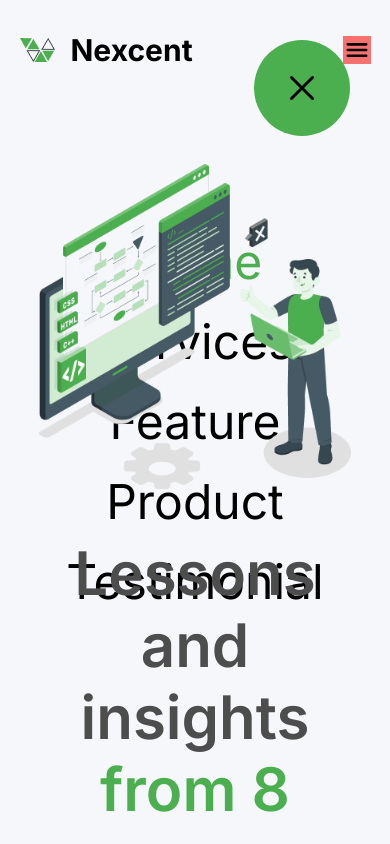
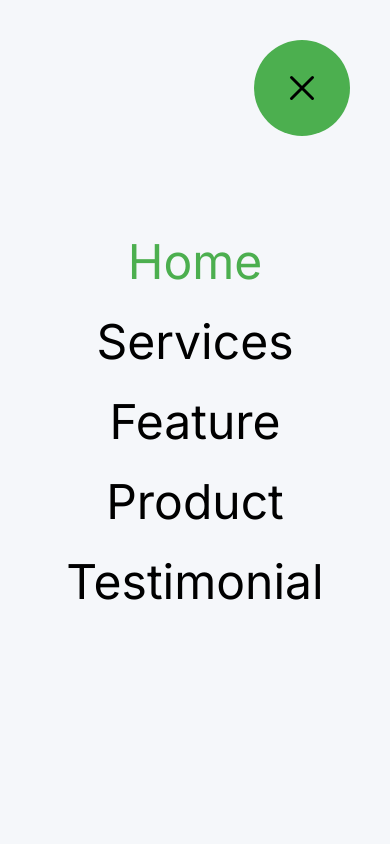
Before and after one commit to moizkhasori/Nexcent-Website, a React (Vite) app: page / in a window 390 px wide. Shown: the top 844 px of the page. Built offline with nearby package versions, Linux system fonts and the light colour scheme.

Commit message:
fixing nav

```diff
--- a/src/Pages/Home/Home.jsx
+++ b/src/Pages/Home/Home.jsx
@@ -8,7 +8,7 @@ import Footer from './Sections/Footer';
 
 const Home = () => {
   return (
-    <div className='overflow-hidden'>
+    <div className='overflow-hidden relative z-10'>
       <Hero />
       <OurClients />
       <ManageCommunity />
--- a/src/Pages/Home/Sections/CommonSection.jsx
+++ b/src/Pages/Home/Sections/CommonSection.jsx
@@ -19,7 +19,7 @@ const CommonSection = ({ variant }) => {
   const CSObj = variant === "v1" ? { ...var1 } : { ...var2 };
 
   return (
-    <section className="w-full min-h-[80vh]">
+    <section className="w-full min-h-[80vh] relative z-10">
       <div className={`w-[80%] min-h-[80vh] py-16 mx-auto flex md:items-center flex-col gap-24 md:gap-12  item-center ${variant === "v1" ? "md:flex-row" : "md:flex-row-reverse"}`}>
         <div className="img-div md:w-2/5 h-full flex justify-center items-center ">
           <img src={CSObj.imgurl} alt="" />
--- a/src/Pages/Home/Sections/Footer.jsx
+++ b/src/Pages/Home/Sections/Footer.jsx
@@ -32,7 +32,7 @@ const iconsArray = [
 
 const Footer = () => {
   return (
-    <div className="w-full min-h-[50vh] bg-gray-800 flex justify-center items-center py-10">
+    <div className="w-full min-h-[50vh] bg-gray-800 flex justify-center items-center py-10 relative z-10">
       <div className="w-[80%] flex flex-col lg:flex-row gap-20 sm:gap-10 lg:gap-0">
         <div className="flex-[3] flex flex-col  justify-around items-center lg:items-start gap-6 lg:gap-10">
           <div className="flex items-center gap-4">
--- a/src/Pages/Home/Sections/HelpingLocal.jsx
+++ b/src/Pages/Home/Sections/HelpingLocal.jsx
@@ -22,7 +22,7 @@ const helpingLocalData = [
 
 const HelpingLocal = () => {
   return (
-    <div className='w-full min-h-[50vh]  flex justify-center items-center bg-neutral py-10 md:py-20'>
+    <div className='w-full min-h-[50vh]  flex justify-center items-center bg-neutral py-10 md:py-20 relative z-10'>
         <div className='w-[80%] h-full  mx-auto flex items-center flex-col lg:flex-row gap-8 lg:gap-0'>
 
             <div className="left 0 h-full w-full flex flex-col justify-center gap-4 ">
--- a/src/Pages/Home/Sections/Hero.jsx
+++ b/src/Pages/Home/Sections/Hero.jsx
@@ -9,7 +9,7 @@ const leftVariants = {
 const Hero = () => {
   return (
     <section className="w-full min-h-[70vh] bg-neutral">
-      <div className="w-[80%] min-h-[70vh] py-16 mx-auto flex md:items-center flex-col-reverse gap-12 md:flex-row item-center ">
+      <div className="w-[80%] min-h-[70vh] py-16 mx-auto flex md:items-center flex-col-reverse gap-12 md:flex-row item-center relative z-10">
 
         <motion.div
         initial={{x:"-100%"}}
--- a/src/Pages/Home/Sections/ManageCommunity.jsx
+++ b/src/Pages/Home/Sections/ManageCommunity.jsx
@@ -56,7 +56,7 @@ const CommunityCard = ({ title, desc, imgurl }) => {
     <motion.div
     style={{backgroundColor:"#fff", boxShadow:"rgba(149, 157, 165, 0.2) 0px 8px 24px"}}
     whileHover={{backgroundColor:"#F5F7FA", scale:1.02}}
-    className="flex flex-col justify-center items-center gap-8 px-8 py-12 sm:px-32 sm:py-14 2xl:py-20 rounded-md">
+    className="flex flex-col justify-center items-center gap-8 px-8 py-12 sm:px-32 sm:py-14 2xl:py-20 rounded-md relative z-10">
 
 
       <div className="imgdiv flex justify-center relative">
--- a/src/Pages/Home/Sections/OurClients.jsx
+++ b/src/Pages/Home/Sections/OurClients.jsx
@@ -3,7 +3,7 @@ import "./ourclients.css";
 
 const OurClients = () => {
   return (
-    <div className="w-full md:h-[50vh] flex justify-center items-center py-10 md:py-0">
+    <div className="w-full md:h-[50vh] flex justify-center items-center py-10 md:py-0 relative z-10">
       <div className="w-[80%] h-full mx-auto flex flex-col justify-center gap-10 md:gap-20">
         <div className="text-div flex flex-col gap-5">
             <h3 className="font-sans text-3xl md:text-5xl font-semibold text-center text-grayc">
--- a/src/Pages/Navbar/Components/Sidebar.jsx
+++ b/src/Pages/Navbar/Components/Sidebar.jsx
@@ -56,7 +56,7 @@ const Sidebar = ({ onClickFn, isOpened }) => {
   return (
     <motion.div
       style={{ width, height: "100vh" }}
-      className={`fixed top-0 overflow-hidden `}
+      className={`fixed top-0 overflow-hidden z-50`}
       animate={isOpened ? "opened" : "closed"}
       variants={outerFixedDivVariant}
     >
--- a/src/Pages/Navbar/Navbar.jsx
+++ b/src/Pages/Navbar/Navbar.jsx
@@ -20,8 +20,8 @@ const Navbar = () => {
   }
 
   return (
-    <div className="bg-neutral">
-      <nav className={`flex items-center justify-between w-[90%] mx-auto h-[100px] relative z-30`}>
+    <div className="bg-neutral relative z-40">
+      <nav className={`flex items-center justify-between w-[90%] mx-auto h-[100px] relative z-50`}>
         <NavLogo />
         <NavCenter />
         <NavButtons />
```
